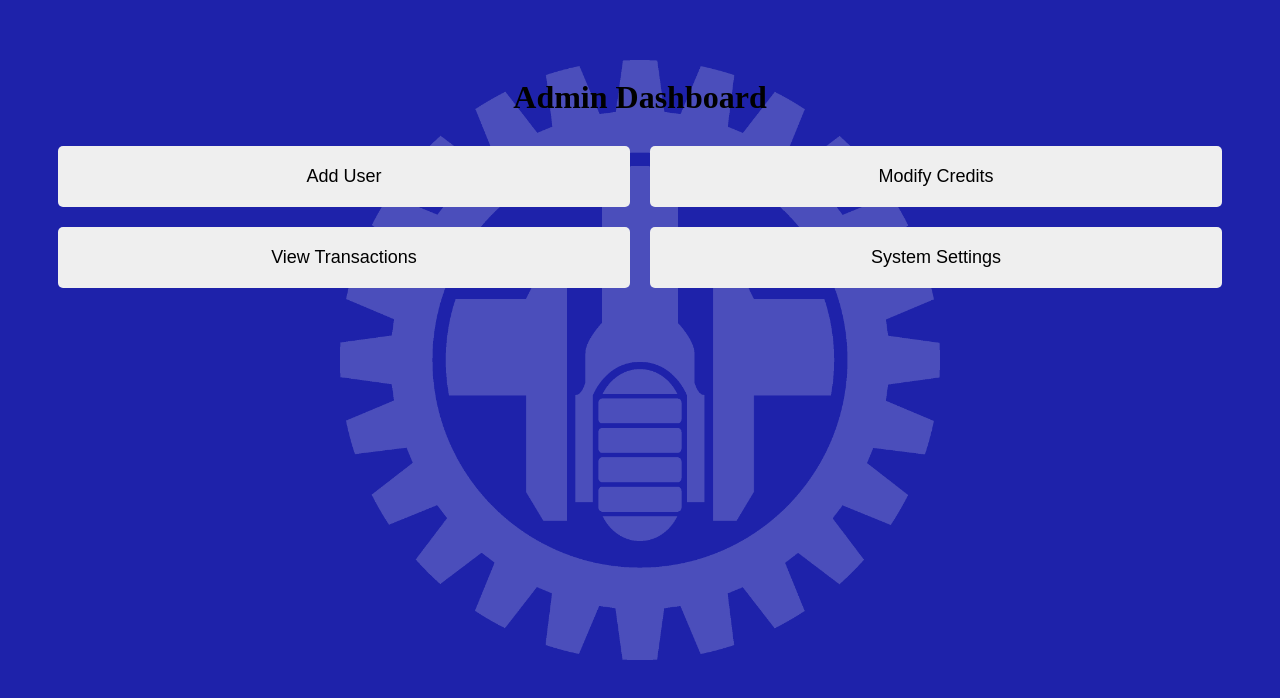
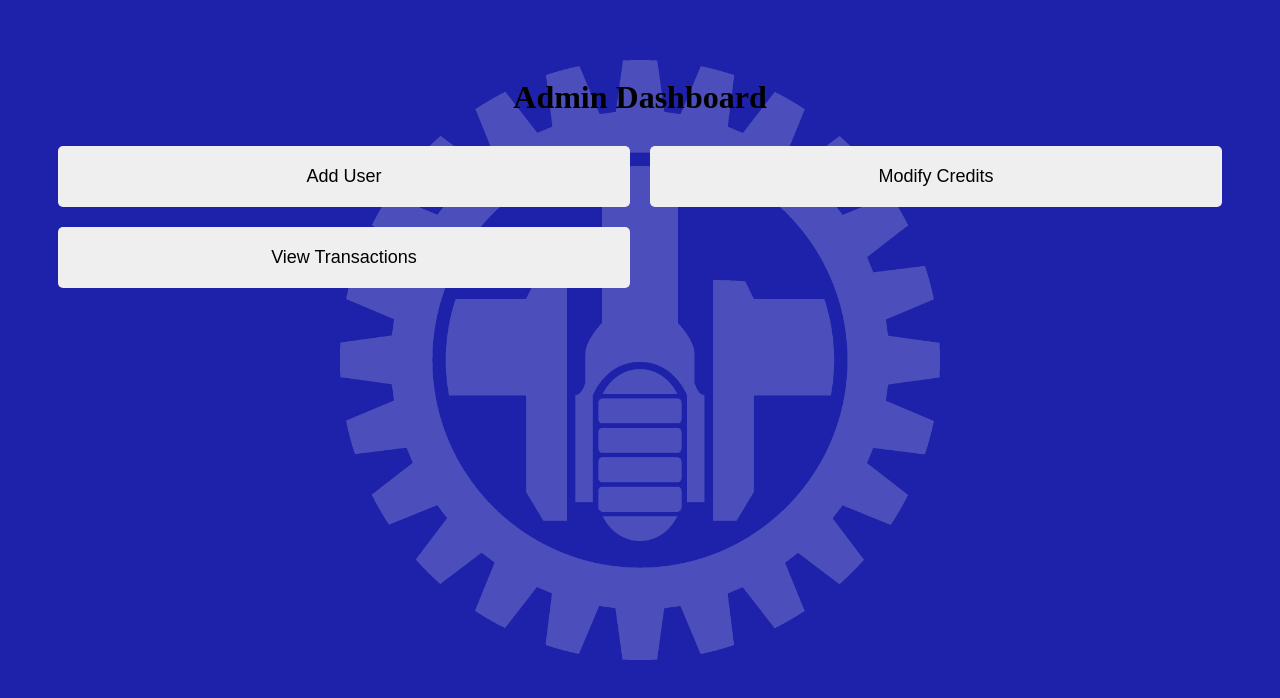
Before and after one commit to zorixxe/SODA_PAYMENT_SYSTEM, a plain HTML site: page public/admin/admin.html in a window 1280 px wide. Drawn offline with Linux system fonts and the light colour scheme.

Commit message:
added public

```diff
--- a/admin/admin.html
+++ b/public/admin/admin.html
@@ -14,7 +14,6 @@
             <button class="admin-button" id="add-user">Add User</button>
             <button class="admin-button" id="modify-credits">Modify Credits</button>
             <button class="admin-button" id="view-transactions">View Transactions</button>
-            <button class="admin-button" id="system-settings">System Settings</button>
         </div>
     </div>
     <script src="admin_script.js"></script>
```
Also changed, not shown: public/Logo/TLK.png (renamed from Logo/TLK.png), public/admin/admin_script.js (renamed from admin/admin_script.js), public/admin/admin_style.css (renamed from admin/admin_style.css), public/index.html (renamed from index.html), public/script.js (renamed from script.js), public/style.css (renamed from style.css).
